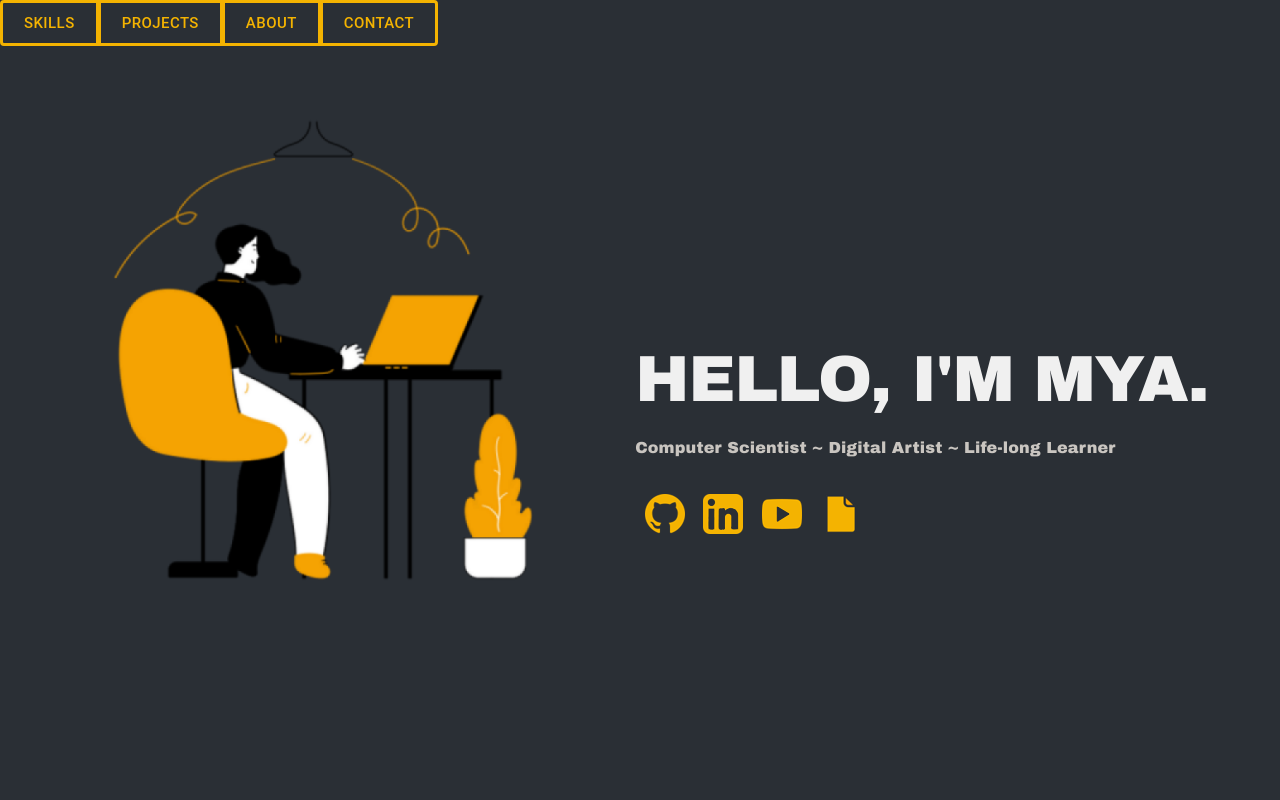
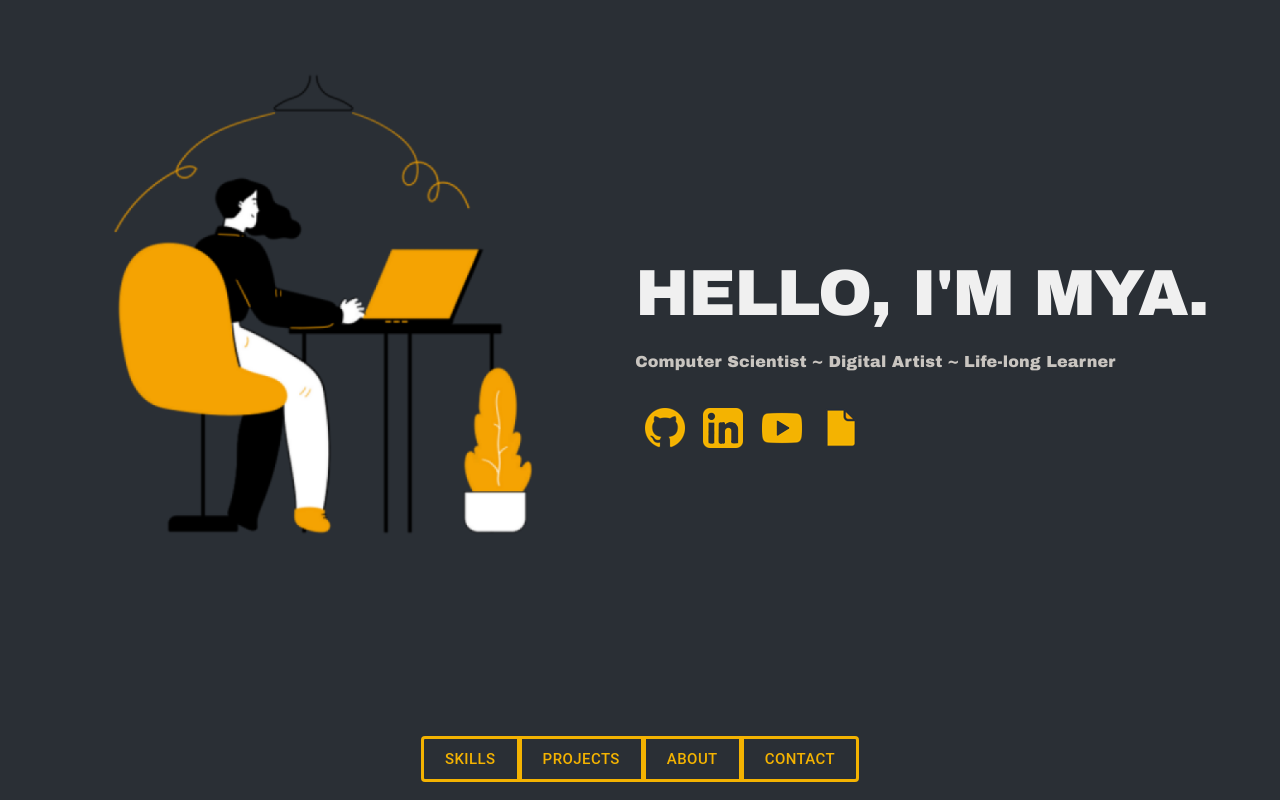
Before and after one commit to Mya-Junkin/professional-website, a React (Create React App) app in the folder professional-website/: page / in a window 1280 px wide. Shown: the top 800 px of the page. Built offline with nearby package versions, Linux system fonts and the light colour scheme.

Commit message:
contact form functional
using emailjs

```diff
--- a/professional-website/package.json
+++ b/professional-website/package.json
@@ -3,6 +3,7 @@
   "version": "0.1.0",
   "private": true,
   "dependencies": {
+    "@emailjs/browser": "^3.11.0",
     "@material-ui/core": "^4.12.4",
     "@testing-library/jest-dom": "^5.16.5",
     "@testing-library/react": "^13.4.0",
--- a/professional-website/src/App.jsx
+++ b/professional-website/src/App.jsx
@@ -33,23 +33,6 @@ const App = () => {
         <main>
 
         <ThemeProvider theme={ theme } style={{outerHeight:'100vh'}}>
-        <ButtonGroup
-                variant="outlined"
-                size="large"
-                color='secondary'
-                aria-label="navigation button group"
-                orientation={`${matches ? `horizontal` : `vertical`}`}
-                className={classes.buttonGroup}
-                style={{}}
-            >
-            {
-                // TODO: Either style or theme button text to be text-transform uppercase
-            }
-            <Button onClick={() => handleClickScroll("skills section")} style={{border: '3px solid', borderColor: '#F4B301', color: '#F4B301'}}>SKILLS</Button>
-            <Button onClick={() => handleClickScroll("project section")} style={{border: '3px solid', borderColor: '#F4B301', color: '#F4B301'}}>PROJECTS</Button>
-            <Button onClick={() => handleClickScroll("about section")} style={{border: '3px solid', borderColor: '#F4B301', color: '#F4B301'}}>ABOUT</Button>
-            <Button onClick={() => handleClickScroll("contact section")} style={{border: '3px solid', borderColor: '#F4B301', color: '#F4B301'}}>CONTACT</Button>
-        </ButtonGroup>
         <Grid container className={classes.landingGrid}>
             <Grid item xs={12} sm={6} md={5.5} className={classes.landingGridItem} style={{justifyContent:'end', padding: '5vw'}}>
                 <item><img src={ landingIll } alt="Illustration" style={{maxWidth: '60vh'}} /></item>
@@ -60,7 +43,23 @@ const App = () => {
                 <Grid item style={{padding: '1vh', width: '100',  alignItems:'center', justifyContent: 'center'}}><SocialLinks /></Grid>
             </Grid>
         </Grid>
-
+        <ButtonGroup
+                variant="outlined"
+                size="large"
+                color='secondary'
+                aria-label="navigation button group"
+                orientation={`${matches ? `horizontal` : `vertical`}`}
+                className={classes.buttonGroup}
+                style={{position: 'sticky', top:0, padding: '2vh 5vw', display: 'flex', alignSelf: 'center', justifySelf: 'center'}}
+            >
+            {
+                // TODO: Either style or theme button text to be text-transform uppercase
+            }
+            <Button onClick={() => handleClickScroll("skills section")} style={{border: '3px solid', borderColor: '#F4B301', color: '#F4B301', backgroundColor: '#2A2F35'}}>SKILLS</Button>
+            <Button onClick={() => handleClickScroll("project section")} style={{border: '3px solid', borderColor: '#F4B301', color: '#F4B301', backgroundColor: '#2A2F35'}}>PROJECTS</Button>
+            <Button onClick={() => handleClickScroll("about section")} style={{border: '3px solid', borderColor: '#F4B301', color: '#F4B301', backgroundColor: '#2A2F35'}}>ABOUT</Button>
+            <Button onClick={() => handleClickScroll("contact section")} style={{border: '3px solid', borderColor: '#F4B301', color: '#F4B301', backgroundColor: '#2A2F35'}}>CONTACT</Button>
+        </ButtonGroup>
         </ThemeProvider>
 
             <div id="skills section" />
--- a/professional-website/src/sections/ContactSection.js
+++ b/professional-website/src/sections/ContactSection.js
@@ -1,4 +1,5 @@
-import React, { useState } from 'react';
+import React, { useState, useRef } from 'react';
+import emailjs from '@emailjs/browser';
 import {Paper, Typography, TextField, Button} from '@material-ui/core';
 import useStyles from '../styles.js';
 import { ThemeProvider } from '@material-ui/core';
@@ -7,34 +8,38 @@ import theme from '../theme.js';
 
 const ContactSection = () => {
     const classes = useStyles();
+    const form = useRef();
 
-    const [name, setName] = useState("")
-    const [email, setEmail] = useState("")
-    const [message, setMessage] = useState("")
+    const sendMessage = (e) => {
+      e.preventDefault();
 
-    const [formStatus, setFormStatus] = React.useState('Send')
-    const onSubmit = (e) => {
+      emailjs.sendForm('service_55kcxes', 'template_fda7ip8', form.current, 'qKYF6pGWpIQaYbmE1')
+        .then((result) => {
+            console.log(result.text);
+            document.getElementById("form").reset();
+        }, (error) => {
+            console.log(error.text);
+            document.getElementById("form").reset();
+        });
 
-        console.log(name)
-        console.log(email)
-        console.log(message)
 
-    }
+    };
 
-    return(
+    return (
+
         <ThemeProvider theme={ theme }>
             <div style={{display: 'flex', alignItems: 'center', flexDirection: 'column', marginTop: '5vh', marginBottom: '10vh'}}>
             <Typography variant='h2' style={{padding: '5vh'}}>CONTACT</Typography>
             <Paper className={classes.ContactCard}>
-                <form onSubmit={onSubmit} className={classes.form}>
+                <form id="form" ref={form} onSubmit={sendMessage} className={classes.form} style={{display: 'flex', flexDirection: 'column'}}>
                 <TextField
                     id="outlined-basic"
                     label="Name"
+                    type="text"
                     required
                     variant="filled"
                     className={classes.ContactFeild}
-                    onChange={e => setName(e.target.value)}
-                    value={name}
+                    name="name"
                 />
                 <TextField
                     id="outlined-basic"
@@ -43,8 +48,7 @@ const ContactSection = () => {
                     required
                     variant="filled"
                     className={classes.ContactFeild}
-                    onChange={e => setEmail(e.target.value)}
-                    value={email}
+                    name="email"
                 />
                 <TextField
                     id="outlined-multiline-flexible"
@@ -53,14 +57,14 @@ const ContactSection = () => {
                     variant="filled"
                     multiline minRows={4} maxRows={6}
                     className={classes.ContactFeild}
-                    onChange={e => setMessage(e.target.value)}
-                    value={message}
+                    name="email"
                 />
                 <Button
                     type="submit"
                     variant='outlined'
                     color={'secondary'}
                     style={{width: '10vw', border: '3px solid', margin: '1vh', display: 'flex', alignSelf: 'center', justifySelf: 'center'}}
+                    value="Send"
                 >
                     Submit
                 </Button>
--- a/professional-website/src/styles.js
+++ b/professional-website/src/styles.js
@@ -7,7 +7,7 @@ const useStyles = makeStyles((theme) => ({
 
     landingGrid: {
         width: '98vw',
-        height: '100vh',
+        height: '90vh',
     },
 
     landingGridItem: {
```
Also changed, not shown: 1 other file (tests, documents, lock files or other folders).
